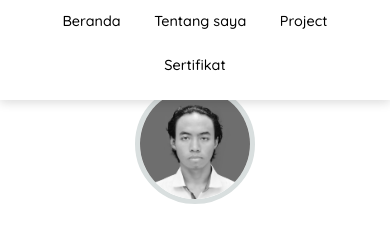
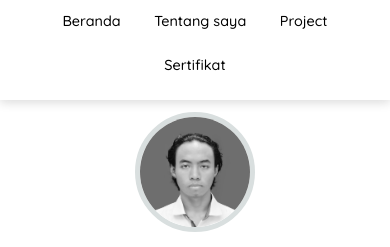
Before and after one commit to UmarEnam51/Myportfolio, a plain HTML site: page index.html in a window 390 px wide. Shown: the part 60-307 px from the top of the page. Drawn offline with Linux system fonts and the light colour scheme.

Commit message:
Change half style

```diff
--- a/styles/style.css
+++ b/styles/style.css
@@ -446,6 +446,11 @@
         }
 
         @media (max-width: 480px) {
+            html {
+                padding-top: 28px;
+                scroll-padding-top: 175px;
+            }
+
             :root {
                 --spacing-lg: 1.5rem;
                 --spacing-xl: 2.5rem;
```
